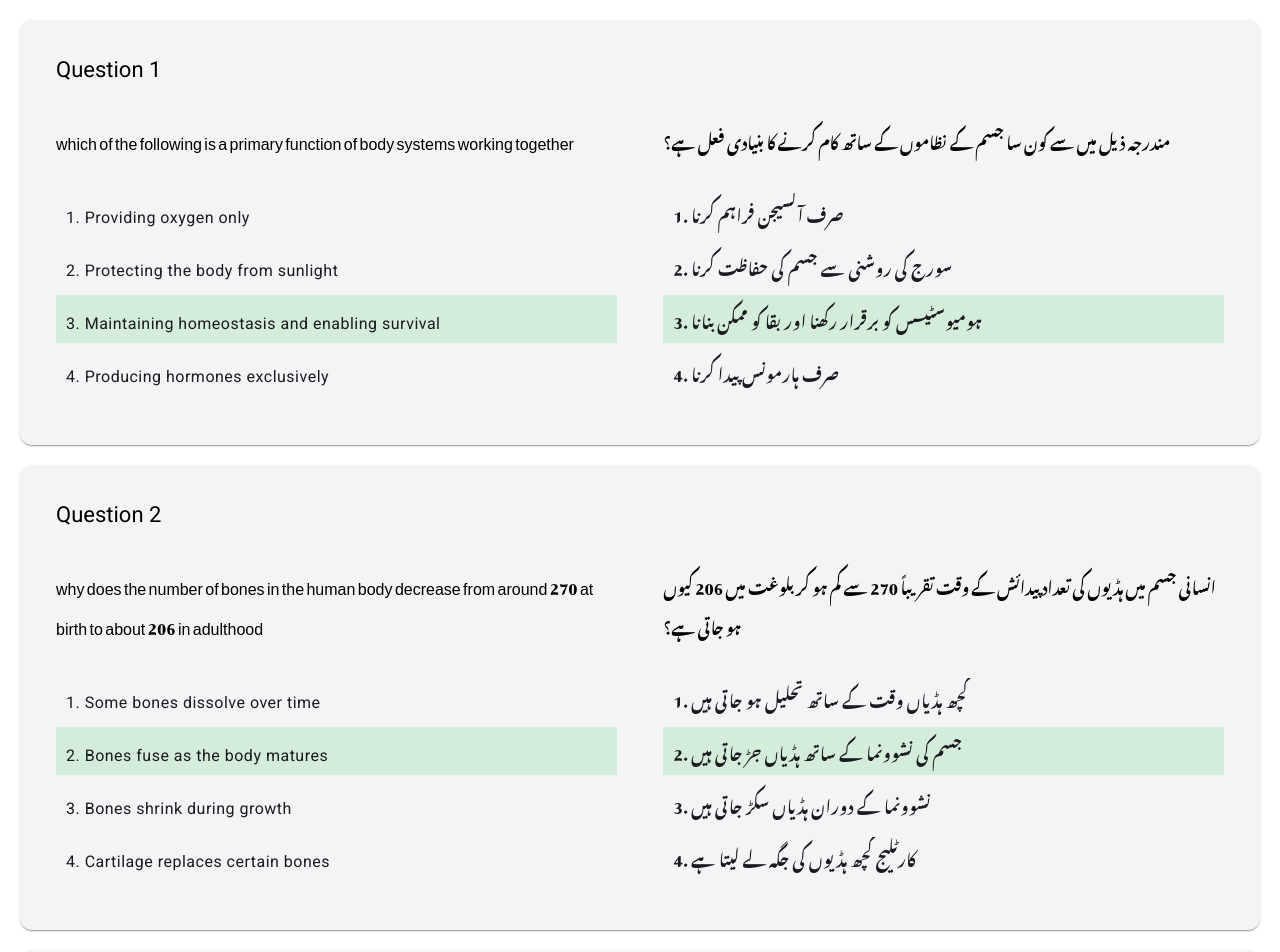
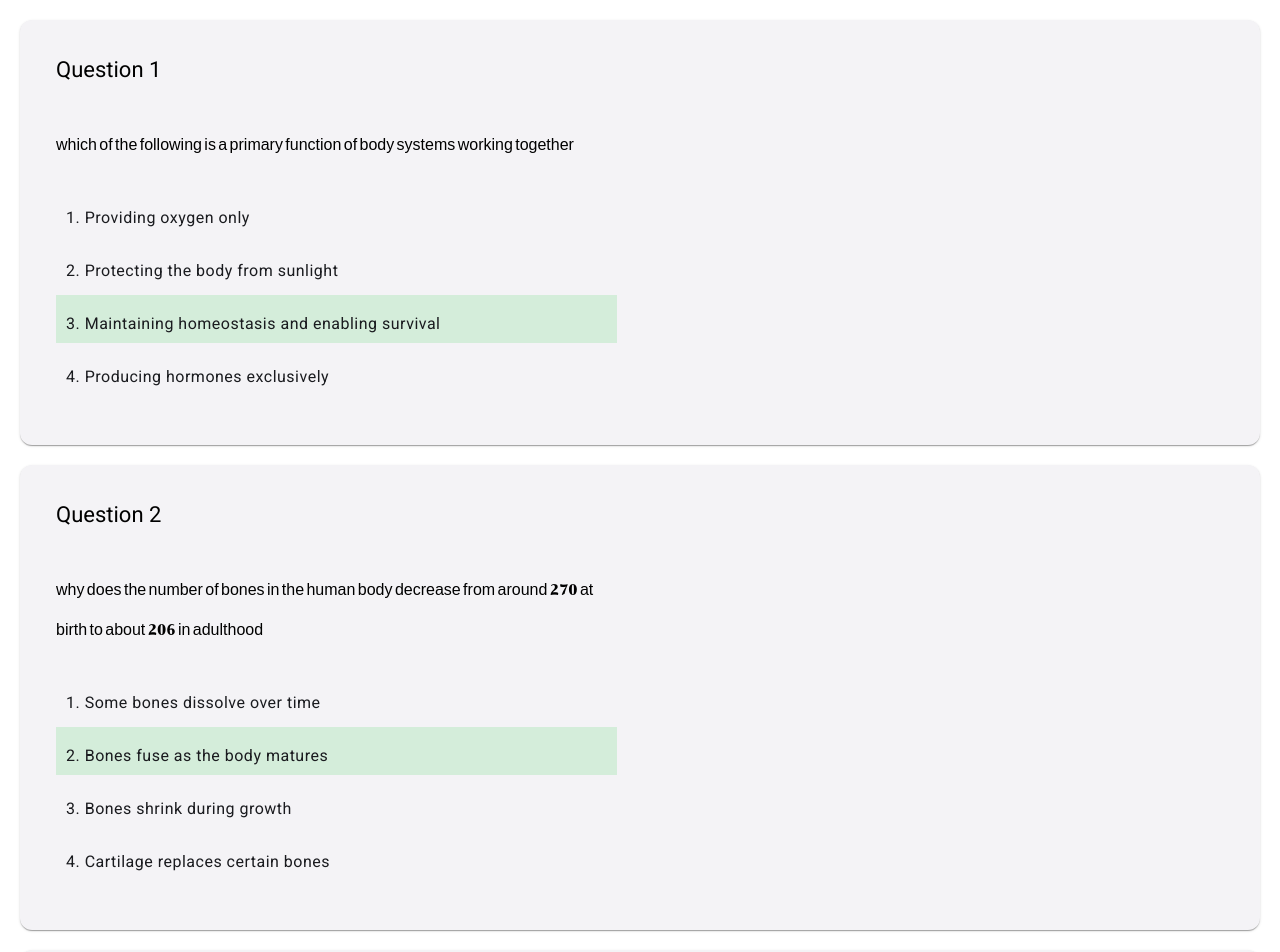
Before and after one commit to zyarr-innovation/QuizClient, an Angular app: page /revise in a window 1280 px wide. Shown: the top 952 px of the page. Built offline with nearby package versions, Linux system fonts and the light colour scheme; a web font is replaced by a local one.

Commit message:
Review and Revise Separated

```diff
--- a/src/app/app.routes.ts
+++ b/src/app/app.routes.ts
@@ -9,7 +9,8 @@ export const routes: Routes = [
     // { path: 'register', component: RegisterComponent },
     { path: 'quiz', component: QuizComponent, canActivate: [AuthGuard] },
     { path: 'result', component: ResultComponent, canActivate: [AuthGuard] },
-    { path: 'revise', component: QuestionDisplayComponent }, // Route for English
+    { path: 'revise', component: QuestionDisplayComponent },
+    { path: 'review', component: QuestionDisplayComponent },
     { path: 'en', component: RegisterComponent }, // Route for English
     { path: 'ur', component: RegisterComponent }, // Route for Urdu
     { path: '', redirectTo: '/en', pathMatch: 'full' }
--- a/src/app/question-display/question-display.component.html
+++ b/src/app/question-display/question-display.component.html
@@ -1,12 +1,12 @@
 <div class="question-container">
-    <mat-card *ngFor="let question of questionsUrdu; let i = index" class="question-card">
+    <mat-card *ngFor="let question of baseQuestions; let i = index" class="question-card">
       <mat-card-header>
         <mat-card-title>Question {{ question.id }}</mat-card-title>
       </mat-card-header>
       <mat-card-content>
         <div class="question-row">
           <!-- English Column -->
-          <div class="question-column">
+          <div class="question-column" *ngIf="questionsEnglish.length > 0">
             <p>{{ questionsEnglish[i].question }}</p>
             <mat-list>
               <mat-list-item *ngFor="let option of questionsEnglish[i].options; let k = index"
@@ -15,9 +15,8 @@
               </mat-list-item>
             </mat-list>
           </div>
-
           <!-- Urdu Column -->
-          <div class="question-column">
+          <div class="question-column" *ngIf="questionsUrdu.length > 0">
             <p>{{ questionsUrdu[i].question }}</p>
             <mat-list>
               <mat-list-item *ngFor="let option of questionsUrdu[i].options; let j = index"
--- a/src/app/question-display/question-display.component.ts
+++ b/src/app/question-display/question-display.component.ts
@@ -4,6 +4,7 @@ import { MatCardModule } from '@angular/material/card';
 import { MatListModule } from '@angular/material/list';
 import { QuizService } from '../quiz.service';
 import { IQuestion } from '../data/questionCollection';
+import { ActivatedRoute } from '@angular/router';
 
 
 @Component({
@@ -15,13 +16,42 @@ import { IQuestion } from '../data/questionCollection';
 export class QuestionDisplayComponent {
   questionsEnglish!: IQuestion[];
   questionsUrdu!: IQuestion[];
+  baseQuestions: IQuestion[];
 
-  constructor(private quizService: QuizService) {}
+  constructor(
+    private activatedRoute: ActivatedRoute,
+    private quizService: QuizService) {
+      this.questionsEnglish = [];
+      this.questionsUrdu = [];
+      this.baseQuestions = [];
+    }
 
   ngOnInit() {
-    this.quizService.getAllQuestions('en').subscribe(data => this.questionsEnglish = data);
-    this.quizService.getAllQuestions('ur').subscribe(data => this.questionsUrdu = data);
+    this.activatedRoute.url.subscribe((urlSegments) => {
+      const lastPath = urlSegments[0]?.path; // 'revise' or 'review'
+      if (lastPath === 'review') {
+        this.quizService.getAllQuestions('en').subscribe(data => this.questionsEnglish = data);
+        this.quizService.getAllQuestions('ur').subscribe(data => this.questionsUrdu = data);
+        this.baseQuestions = this.questionsEnglish;
+      } else {
+        this.questionsEnglish = [];
+        this.questionsUrdu = [];
+        const selectedLanguage = this.quizService.getLanguage();
+        if (selectedLanguage === 'en') {
+          this.quizService.getAllQuestions('en').subscribe(data => {
+            this.questionsEnglish = data;
+            this.baseQuestions = this.questionsEnglish;
+          });
+        } else if (selectedLanguage === 'ur') {
+          this.quizService.getAllQuestions('ur').subscribe(data => {
+            this.questionsUrdu = data;
+            this.baseQuestions = this.questionsUrdu;
+          });
+        }
+      }
+    });
   }
+
 
   getCorrectAnswerClass(indexQuestion: number, currentIndex: number, language: string): string {
     const question = language === 'english' ? this.questionsEnglish[indexQuestion] : this.questionsUrdu[indexQuestion];
--- a/src/app/quiz.service.ts
+++ b/src/app/quiz.service.ts
@@ -34,6 +34,10 @@ export class QuizService {
 
   setLanguage(language: string){
     this.language = language;
+  }
+
+  getLanguage(){
+    return this.language;
   }
 
   displayTimeElapsed() {
--- a/src/app/register/register.component.html
+++ b/src/app/register/register.component.html
@@ -27,8 +27,7 @@
           <button mat-raised-button color="primary" type="submit" [disabled]="!registerForm.valid">
             Start
           </button>
-          <button mat-raised-button color="primary"
-          (click)="navigateToReview()">
+          <button mat-raised-button color="primary" type="button" (click)="navigateToReview()">
             Revise
           </button>
         </div>
```
Also changed, not shown: 4 other files (tests, documents, lock files or other folders).
